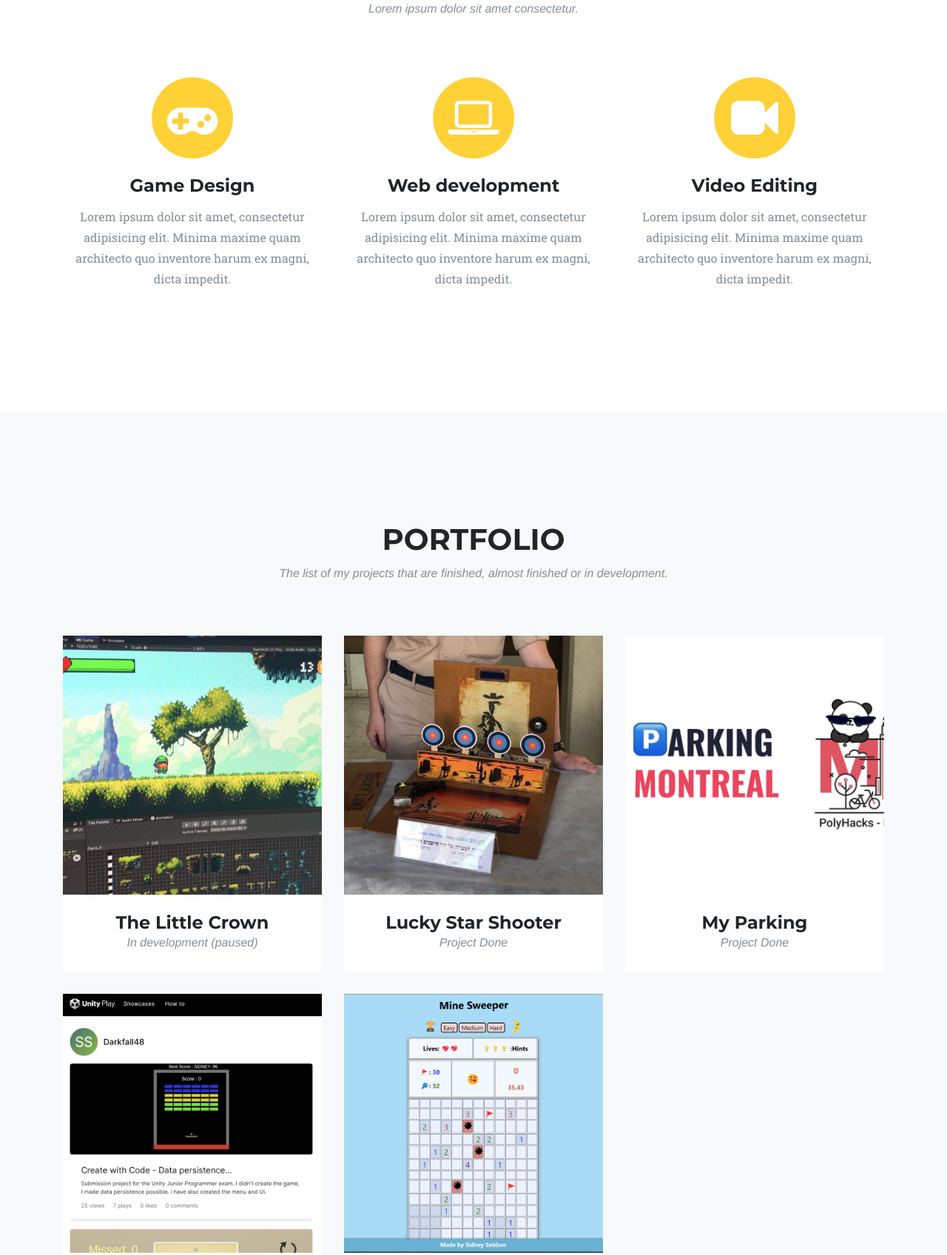
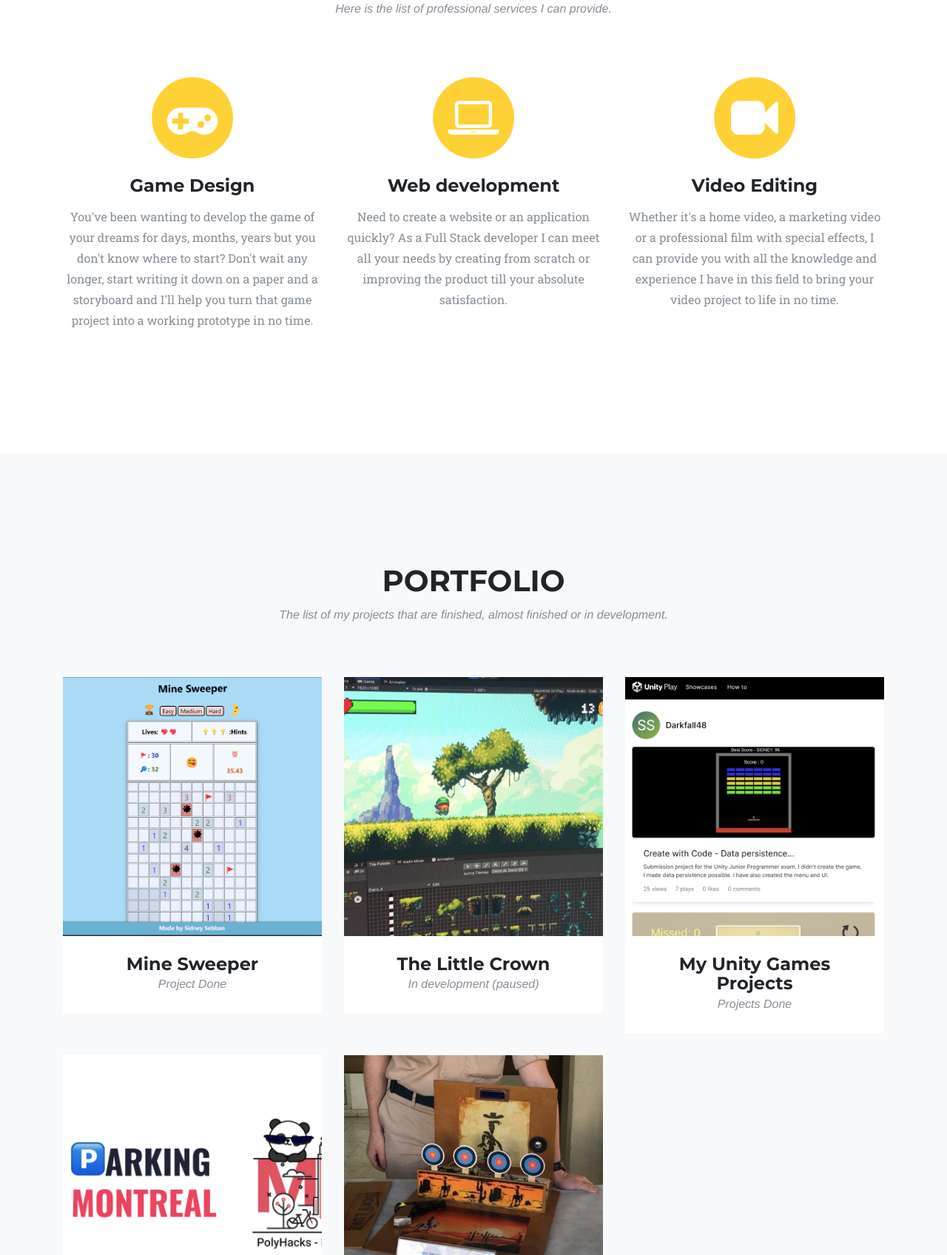
Before and after one commit to Darkfall48/My-Gallery, a plain HTML site: page index.html in a window 1280 px wide. Shown: the part 961-2657 px from the top of the page at 74% size. Drawn offline with Linux system fonts and the light colour scheme; a web font is replaced by a local one.

Commit message:
Completed the description of the projects and specialties
I have completed the description of the projects and specialties.

```diff
--- a/index.html
+++ b/index.html
@@ -133,8 +133,8 @@
     <header class="masthead">
       <div class="container">
         <div class="intro-text">
-          <div class="intro-lead-in">Welcome To my Portfolio</div>
-          <div class="intro-heading">It's Nice To Meet You</div>
+          <div class="intro-lead-in">It's Nice To Meet You</div>
+          <div class="intro-heading">Welcome To my Universe</div>
           <a class="btn btn-xl js-scroll-trigger" href="#services"
             >Learn more about me</a
           >
@@ -149,7 +149,7 @@
           <div class="col-lg-12 text-center">
             <h2 class="section-heading">Specialities</h2>
             <h3 class="section-subheading text-muted">
-              Lorem ipsum dolor sit amet consectetur.
+              Here is the list of professional services I can provide.
             </h3>
           </div>
         </div>
@@ -167,9 +167,11 @@
             </span>
             <h4 class="service-heading">Game Design</h4>
             <p class="text-muted">
-              Lorem ipsum dolor sit amet, consectetur adipisicing elit. Minima
-              maxime quam architecto quo inventore harum ex magni, dicta
-              impedit.
+              You've been wanting to develop the game of your dreams for days,
+              months, years but you don't know where to start? Don't wait any
+              longer, start writing it down on a paper and a storyboard and I'll
+              help you turn that game project into a working prototype in no
+              time.
             </p>
           </div>
           <div class="col-md-4">
@@ -185,9 +187,9 @@
             </span>
             <h4 class="service-heading">Web development</h4>
             <p class="text-muted">
-              Lorem ipsum dolor sit amet, consectetur adipisicing elit. Minima
-              maxime quam architecto quo inventore harum ex magni, dicta
-              impedit.
+              Need to create a website or an application quickly? As a Full
+              Stack developer I can meet all your needs by creating from scratch
+              or improving the product till your absolute satisfaction.
             </p>
           </div>
           <div class="col-md-4">
@@ -203,9 +205,10 @@
             </span>
             <h4 class="service-heading">Video Editing</h4>
             <p class="text-muted">
-              Lorem ipsum dolor sit amet, consectetur adipisicing elit. Minima
-              maxime quam architecto quo inventore harum ex magni, dicta
-              impedit.
+              Whether it's a home video, a marketing video or a professional
+              film with special effects, I can provide you with all the
+              knowledge and experience I have in this field to bring your video
+              project to life in no time.
             </p>
           </div>
         </div>
@@ -275,7 +278,6 @@
         </div>
         <div class="col-sm-8 flex-align-center">
           <p class="large text-muted about-description">
-            When passion meets technology, this is what defines me. <br /><br />
             Since my childhood, I have always been passionate about new
             technologies. I started with website and video game development as
             well as arduino and robotics projects. <br /><br />
@@ -285,8 +287,7 @@
             to work in a team and how to lead people. <br /><br />
             After finishing the army in 2021, I decided to undertake a
             professional training in Computer Engineering. <br /><br />
-            I am open to any job proposal in my field of expertise: computer
-            technology, video games, video editing and movie making.
+            And now I am learning Full Stack Development.
           </p>
         </div>
       </div>
--- a/js/proj-controller.js
+++ b/js/proj-controller.js
@@ -78,7 +78,7 @@ function renderProjsModal() {
 
                     <p>${proj.desc}</p>
                     <ul class="list-inline">
-                      <li>Date: ${proj.publishedAt}</li>
+                      <li>Release Date: ${proj.publishedAt}</li>
                       <li>Category:
                         ${renderLabels(proj.labels)}
                       </li>
--- a/js/proj-service.js
+++ b/js/proj-service.js
@@ -13,46 +13,6 @@ function getProjs() {
 function _createProjs() {
   gProjs = [
     _createProj(
-      'littleCrown',
-      'The Little Crown',
-      'In development (paused)',
-      'lorem',
-      'crown',
-      '',
-      2012,
-      ['Video Game', 'Unity', 'Animation', '2D', 'RPG', 'Adventure', 'Mystery']
-    ),
-    _createProj(
-      'lucky',
-      'Lucky Star Shooter',
-      'Project Done',
-      'The following is an Electronic Game Project I did for my school. I made this project in two weeks, I worked on it in solo (my grandfather helped me to prepare physically the project).      ',
-      'lucky',
-      'https://github.com/Darkfall48/Lucky-Star-Shooter',
-      2012,
-      ['Game', 'Electronics', 'Arduino', 'School Project']
-    ),
-    _createProj(
-      'parking',
-      'My Parking',
-      'Project Done',
-      'lorem',
-      'parking',
-      'https://devpost.com/software/my-parking',
-      2012,
-      ['Hackatown', 'PolyHacks', 'Montreal', 'Web', 'Parking']
-    ),
-    _createProj(
-      'unity',
-      'My Unity Games Projects',
-      'Projects Done',
-      'lorem',
-      'unity',
-      'https://play.unity.com/u/Darkfall48',
-      2012,
-      ['Video Game', 'Unity', 'Animation', '3D', '2D', 'Data Persistence']
-    ),
-    _createProj(
       'mines',
       'Mine Sweeper',
       'Project Done',
@@ -61,6 +21,76 @@ function _createProjs() {
       'https://darkfall48.github.io/Sprint-1-Mine-Sweeper/',
       2012,
       ['Coding Academy', 'Javascript', 'CSS', 'HTML']
+    ),
+    _createProj(
+      'littleCrown',
+      'The Little Crown',
+      'In development (paused)',
+      'The little crown is a game project I started a few months before finishing my military service.</br>The game has an unconventional graphic and gameplay style, it relies on the already acquired bases of the known Nintendo licenses but with a very personal addition.</br></br>The project is currently on break, it is about 50% of its final version.',
+      'crown',
+      '',
+      2012,
+      ['Video Game', 'Unity', 'Animation', '2D', 'RPG', 'Adventure', 'Mystery']
+    ),
+    _createProj(
+      'unity',
+      'My Unity Games Projects',
+      'Projects Done',
+      'Here is the list of games I was able to implement during my Junior Code Developer training in Unity Learn.',
+      'unity',
+      'https://play.unity.com/u/Darkfall48',
+      2012,
+      ['Video Game', 'Unity', 'Animation', '3D', '2D', 'Data Persistence']
+    ),
+    _createProj(
+      'parking',
+      'My Parking',
+      'Project Done',
+      `<h3>Inspiration ✨</h3></br>
+      We all know it can be complicated stressful to find parking in the city of Montreal. Montreal's paid parking spots are useful and practical, but it is not possible to know in advance where they are, and if they are available. We wanted to create a solution for this problem to relieve the stress of finding parking in Montreal.</br></br>
+
+      </br><h3>What it does 🚗</h3></br>
+      With our application, you will be able to find the parking spaces closest to the location of your choice. You can either drag the geolocation marker on the map or manually search a location using the search bar. You can also adjust the quantity of results you want to display. Finally, you can also hover your mouse on the parking results to show the parking number.</br></br>
+
+      </br><h3>How we built it 🛠</h3></br>
+      We used HTML5 and CSS3 to build the website and to make the design. We used the language Typescript to create the application which does the job of displaying the map and interacting with it. It also use the parking station data of the city of Montreal and use this data with the API of Google Map to display the parking spots on the map.</br></br>
+
+      </br><h3>Challenges we ran into 🏋</h3></br>
+      Using the collected data from the municipality website and using it with the Google Map API was a real challenge, it was something we had never done before. We also did not have a lot of experience in programming with Angular, so we worked with many technologies that were new to us.</br></br>
+
+      </br><h3>Accomplishments that we're proud of 🥇</h3></br>
+      We are proud to have succeeded in making a functional application using technologies that were new to us in such a short time. Obviously, we would have liked to add more features, but the core of the application works.</br></br>
+
+      </br><h3>What we learned 📚</h3></br>
+      We learned that collaboration and communication are extremely important in this kind of project, especially with such limited time. We also discovered how to use powerful APIs in an Angular project such as the Maps JavaScript API.'`,
+      'parking',
+      'https://devpost.com/software/my-parking',
+      2012,
+      ['Hackatown', 'PolyHacks', 'Montreal', 'Web', 'Parking']
+    ),
+    _createProj(
+      'lucky',
+      'Lucky Star Shooter',
+      'Project Done',
+      `The following is an Electronic Game Project I did for my school. I made this project in two weeks, I worked on it in solo (my grandfather helped me to prepare physically the project).
+
+      </br></br><h3>Goal of the game 👾</h3></br>
+      The game is presented as a shooter.
+
+      When the game starts, 4 targets will rise one after the other during a given time.
+
+      You will have to use the laser gun provided especially for the occasion to hit the targets within the time limit. You will have to aim at the center of the targets since there is a sensor which is located there.
+
+      The player's score is displayed in real-time on the LCD screen.
+
+      I was originally planning to add sound for the game, but unfortunately, I couldn't get it to work in the time I had left to prepare this project.
+
+      </br></br></br><h3>Special Awards 🥇</h3></br>
+      My project was selected by my school to participate in an international competition at the Tel-Aviv University.`,
+      'lucky',
+      'https://github.com/Darkfall48/Lucky-Star-Shooter',
+      2012,
+      ['Game', 'Electronics', 'Arduino', 'School Project']
     ),
   ]
   console.log('Projects:', gProjs)
```
